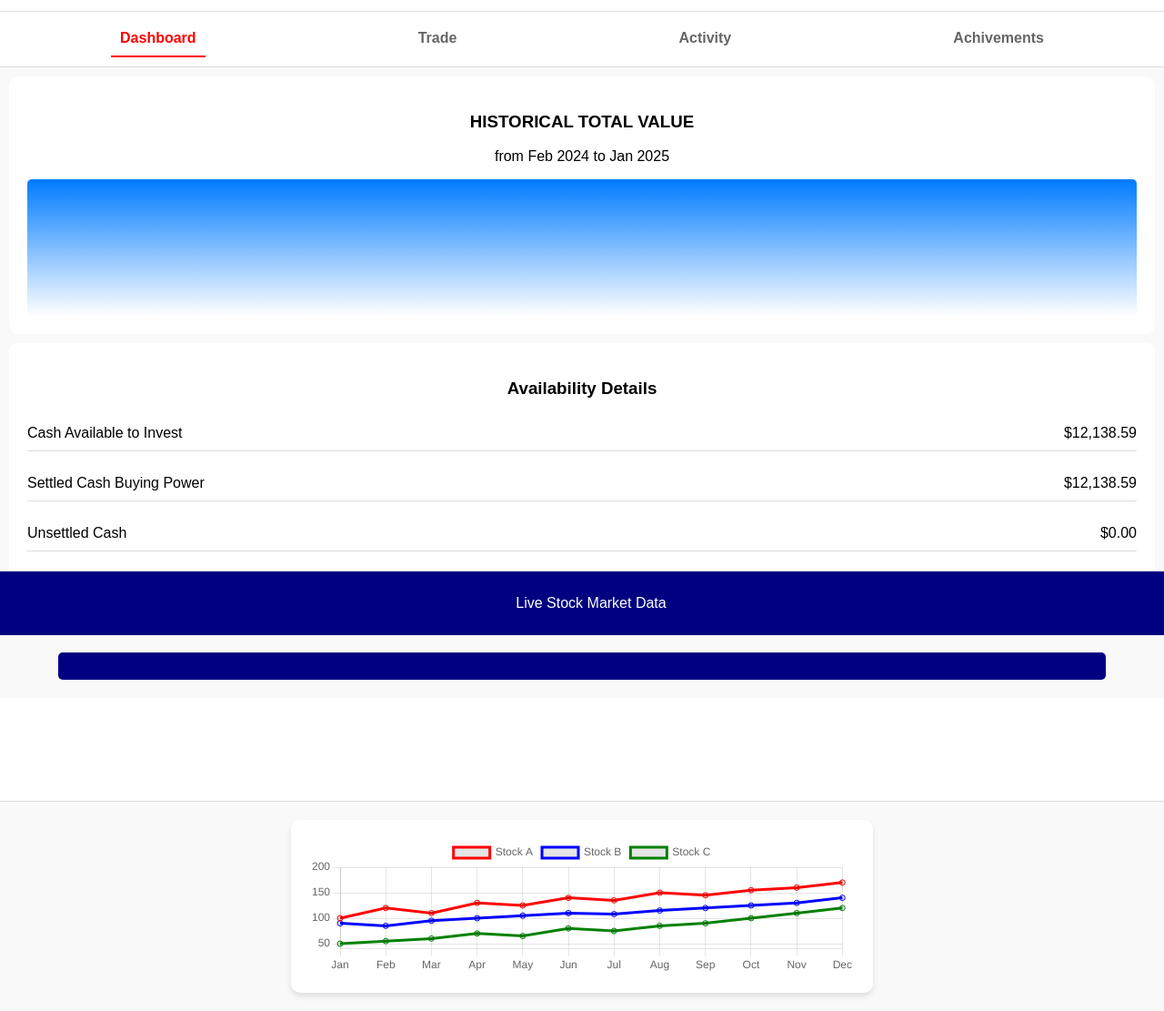
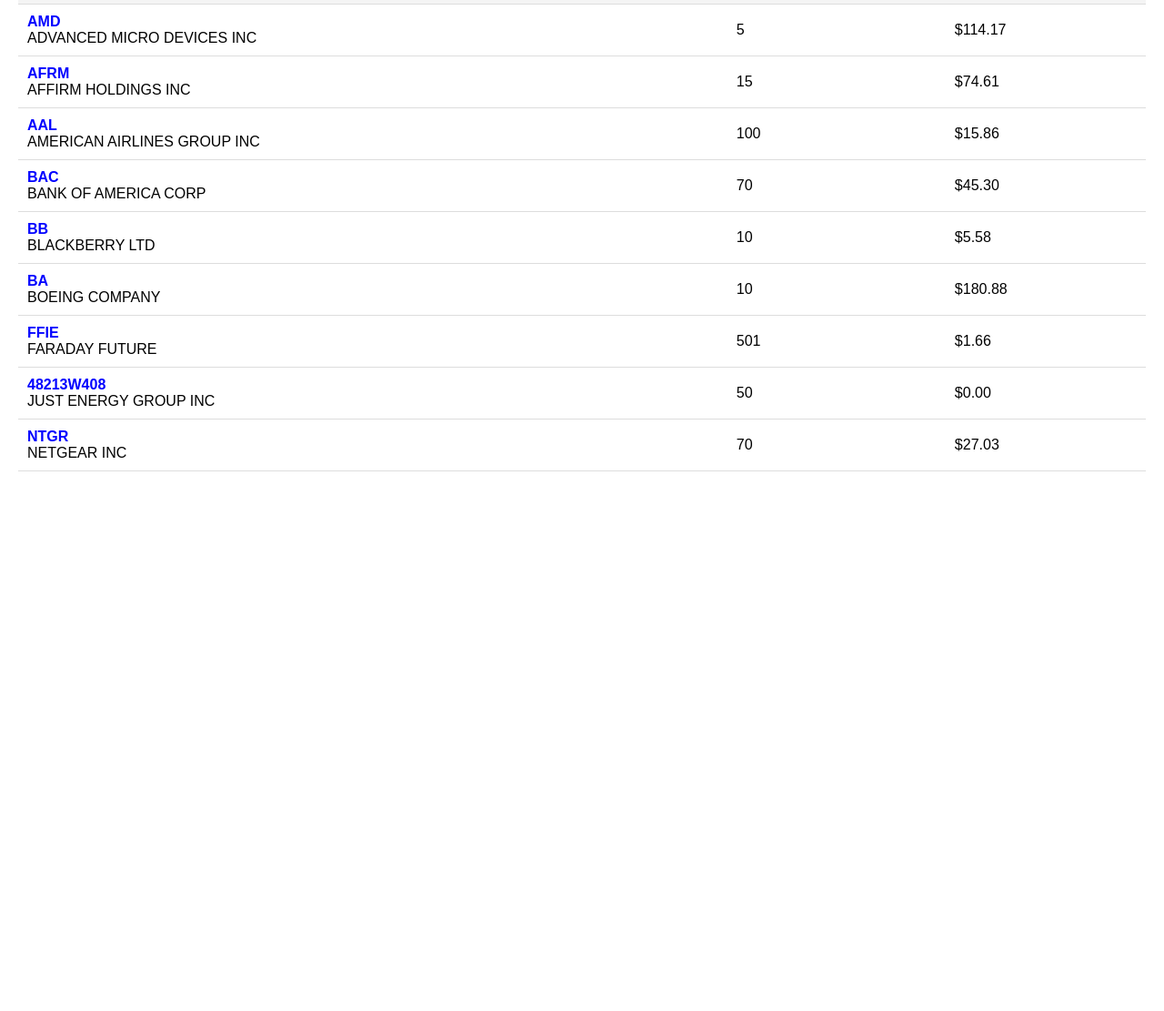
Before and after one commit to cynthiahui/newtest, a website: page index.html in a window 1280 px wide. Shown: the part 102-1213 px from the top of the page at 91% size. After the commit the page ends 800 px from the top, so only its background shows below. Drawn offline with nearby package versions, Linux system fonts and the light colour scheme.

Commit message:
Update index.html

```diff
--- a/index.html
+++ b/index.html
@@ -4,235 +4,102 @@
 <head>
     <meta charset="UTF-8">
     <meta name="viewport" content="width=device-width, initial-scale=1.0">
-    <title>Mobile Account Page</title>
-    <script src="https://cdn.jsdelivr.net/npm/chart.js"></script>
+    <title>Stock Portfolio</title>
     <style>
         body {
             font-family: Arial, sans-serif;
-            margin: 0;
+            margin: 20px;
             padding: 0;
-            background-color: #f9f9f9;
         }
 
-        header {
-            display: flex;
-            justify-content: space-between;
-            padding: 15px;
-            background: white;
+        table {
+            width: 100%;
+            border-collapse: collapse;
+        }
+
+        th,
+        td {
+            padding: 10px;
+            text-align: left;
             border-bottom: 1px solid #ddd;
         }
 
-        .top-menu {
-            text-align: right;
-            font-size: 16px;
-            font-weight: bold;
-
-            .level {
-                color: #0e71e2;
-            }
-
-            .balance {
-                color: #ff8800;
-            }
+        th {
+            background-color: #f4f4f4;
         }
 
-        nav {
-            display: flex;
-            justify-content: space-around;
-            background: white;
-            padding: 10px;
-            border-bottom: 1px solid #ddd;
+        .stock-header {
+            font-weight: bold;
+            padding-top: 10px;
+            padding-bottom: 5px;
         }
 
-        nav a {
+        .symbol {
+            color: blue;
             text-decoration: none;
-            color: #666;
             font-weight: bold;
-            padding: 10px;
-        }
-
-        nav a.active {
-            color: red;
-            border-bottom: 2px solid red;
-        }
-
-        .chart {
-            background: white;
-            padding: 20px;
-            margin: 10px;
-            border-radius: 10px;
-        }
-
-        .graph {
-            background: linear-gradient(to top, #fff, #007bff);
-            height: 150px;
-            border-radius: 5px;
-        }
-
-        .availability {
-            background: white;
-            margin: 10px;
-            padding: 20px;
-            border-radius: 10px;
-        }
-
-        .details p {
-            display: flex;
-            justify-content: space-between;
-            padding: 10px 0;
-            border-bottom: 1px solid #ddd;
-            font-size: 16px;
-        }
-
-        .transfer-btn {
-            display: block;
-            width: 90%;
-            margin: 20px auto;
-            padding: 15px;
-            background: navy;
-            color: white;
-            text-align: center;
-            border: none;
-            border-radius: 5px;
-            font-size: 16px;
-        }
-
-        footer {
-            display: flex;
-            justify-content: space-around;
-            background: white;
-            padding: 15px;
-            position: fixed;
-            bottom: 0;
-            width: 100%;
-            border-top: 1px solid #ddd;
-        }
-
-        footer a {
-            text-decoration: none;
-            color: #666;
-            font-size: 14px;
-        }
-
-        body {
-            font-family: Arial, sans-serif;
-            margin: 0;
-            padding: 0;
-            background-color: #f9f9f9;
-            text-align: center;
-        }
-
-        header {
-            padding: 15px;
-            color: white;
-            font-size: 20px;
-        }
-
-        .chart-container {
-            width: 90%;
-            max-width: 600px;
-            margin: 20px auto;
-            background: white;
-            padding: 20px;
-            border-radius: 10px;
-            box-shadow: 0px 4px 6px rgba(0, 0, 0, 0.1);
-        }
-
-        footer {
-            margin-top: 20px;
-            padding: 10px;
-            background: navy;
-            color: white;
         }
     </style>
 </head>
 
 <body>
-    <header>
-        <h2>Welcome, Test</h2>
-        <div class="top-menu">
-            <div class="level">KidsVest Level 1</div>
-            <div class="balance">Balance: 500</div>
-        </div>
-    </header>
-
-    <nav>
-        <a href="#" class="active">Dashboard</a>
-        <a href="#">Trade</a>
-        <a href="#">Activity</a>
-        <a href="#">Achivements</a>
-    </nav>
-
-    <section class="chart">
-        <h3>HISTORICAL TOTAL VALUE</h3>
-        <p>from Feb 2024 to Jan 2025</p>
-        <div class="graph"></div>
-    </section>
-
-    <section class="availability">
-        <h3>Availability Details</h3>
-        <div class="details">
-            <p>Cash Available to Invest <span>$12,138.59</span></p>
-            <p>Settled Cash Buying Power <span>$12,138.59</span></p>
-            <p>Unsettled Cash <span>$0.00</span></p>
-            <p>Cash Available to Withdraw <span>$12,138.59</span></p>
-        </div>
-    </section>
-
-    <button class="transfer-btn">
-    </button>
-
-    <header>
-        <h2>Stock Prices</h2>
-    </header>
-
-    <section class="chart-container">
-        <canvas id="stockChart"></canvas>
-    </section>
-
-    <footer>
-        <p>Live Stock Market Data</p>
-    </footer>
+    <h2>Stocks & Related</h2>
+    <table>
+        <thead>
+            <tr>
+                <th>Security</th>
+                <th>Quantity</th>
+                <th>Price</th>
+            </tr>
+        </thead>
+        <tbody>
+            <tr>
+                <td><a href="#" class="symbol">AMD</a><br>ADVANCED MICRO DEVICES INC</td>
+                <td>5</td>
+                <td>$114.17</td>
+            </tr>
+            <tr>
+                <td><a href="#" class="symbol">AFRM</a><br>AFFIRM HOLDINGS INC</td>
+                <td>15</td>
+                <td>$74.61</td>
+            </tr>
+            <tr>
+                <td><a href="#" class="symbol">AAL</a><br>AMERICAN AIRLINES GROUP INC</td>
+                <td>100</td>
+                <td>$15.86</td>
+            </tr>
+            <tr>
+                <td><a href="#" class="symbol">BAC</a><br>BANK OF AMERICA CORP</td>
+                <td>70</td>
+                <td>$45.30</td>
+            </tr>
+            <tr>
+                <td><a href="#" class="symbol">BB</a><br>BLACKBERRY LTD</td>
+                <td>10</td>
+                <td>$5.58</td>
+            </tr>
+            <tr>
+                <td><a href="#" class="symbol">BA</a><br>BOEING COMPANY</td>
+                <td>10</td>
+                <td>$180.88</td>
+            </tr>
+            <tr>
+                <td><a href="#" class="symbol">FFIE</a><br>FARADAY FUTURE</td>
+                <td>501</td>
+                <td>$1.66</td>
+            </tr>
+            <tr>
+                <td><a href="#" class="symbol">48213W408</a><br>JUST ENERGY GROUP INC</td>
+                <td>50</td>
+                <td>$0.00</td>
+            </tr>
+            <tr>
+                <td><a href="#" class="symbol">NTGR</a><br>NETGEAR INC</td>
+                <td>70</td>
+                <td>$27.03</td>
+            </tr>
+        </tbody>
+    </table>
 </body>
-<script>
-    const ctx = document.getElementById('stockChart').getContext('2d');
-
-    const stockChart = new Chart(ctx, {
-        type: 'line',
-        data: {
-            labels: ['Jan', 'Feb', 'Mar', 'Apr', 'May', 'Jun', 'Jul', 'Aug', 'Sep', 'Oct', 'Nov', 'Dec'],
-            datasets: [
-                {
-                    label: 'Stock A',
-                    data: [100, 120, 110, 130, 125, 140, 135, 150, 145, 155, 160, 170],
-                    borderColor: 'red',
-                    fill: false
-                },
-                {
-                    label: 'Stock B',
-                    data: [90, 85, 95, 100, 105, 110, 108, 115, 120, 125, 130, 140],
-                    borderColor: 'blue',
-                    fill: false
-                },
-                {
-                    label: 'Stock C',
-                    data: [50, 55, 60, 70, 65, 80, 75, 85, 90, 100, 110, 120],
-                    borderColor: 'green',
-                    fill: false
-                }
-            ]
-        },
-        options: {
-            responsive: true,
-            maintainAspectRatio: false,
-            scales: {
-                y: {
-                    beginAtZero: false
-                }
-            }
-        }
-    });
-
-</script>
 
 </html>
```
